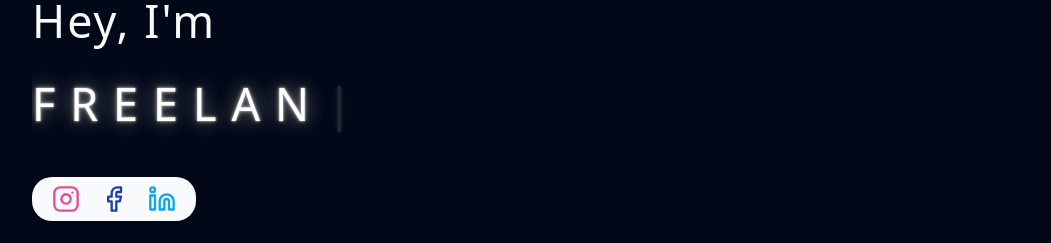
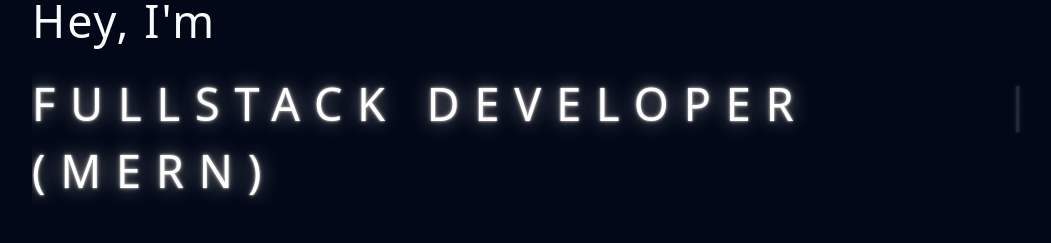
Before and after one commit to jayedbinnazir/Personal_Portfolio, a React (Vite) app in the folder portfolio/: page / in a window 1280 px wide. Shown: the part 413-656 px from the top of the page, without its empty margins (103-1154 px from the left). Built offline with nearby package versions, Linux system fonts and the light colour scheme; no server answers.

Commit message:
remove freelancer from typewritter

```diff
--- a/portfolio/src/pages/miniComponents/Hero.jsx
+++ b/portfolio/src/pages/miniComponents/Hero.jsx
@@ -45,7 +45,7 @@ const Hero = () => {
         sm:text-[1.75rem] md:text-[2.2rem] lg:text-[2.8rem] tracking-[15px]"
       >
         <Typewriter
-          words={["FULLSTACK DEVELOPER (MERN)", "FREELANCER"]}
+          words={["FULLSTACK DEVELOPER (MERN)"]}
           loop={50}
           cursor
           typeSpeed={70}
```
